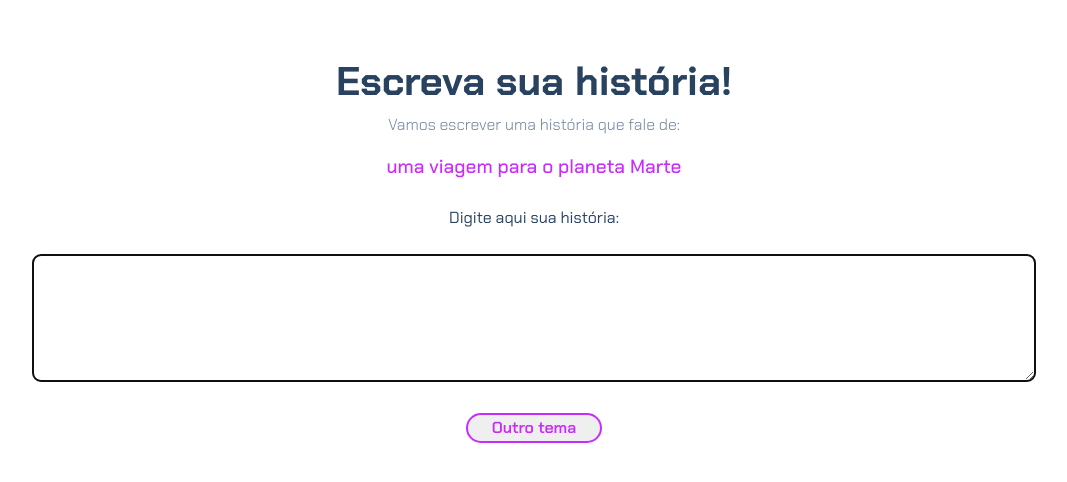
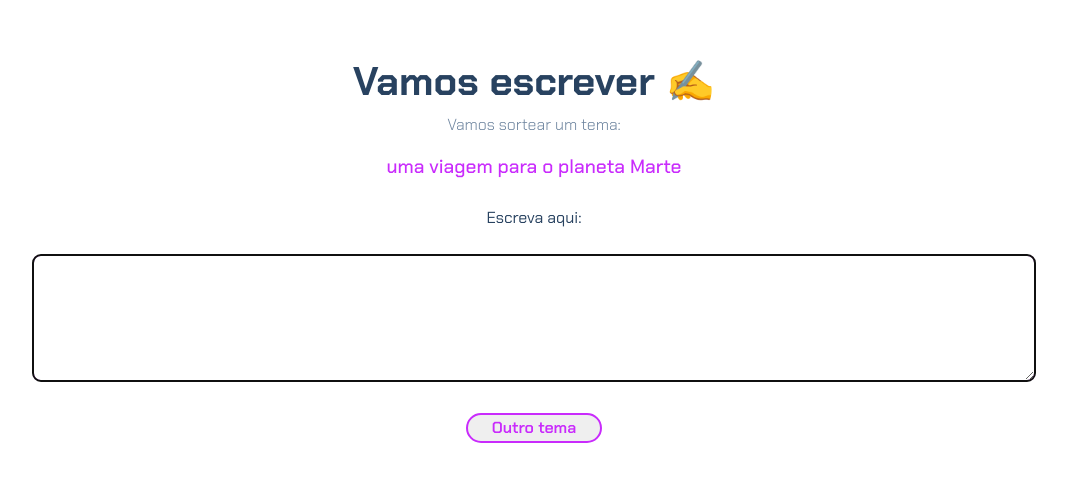
Before and after one commit to femascheti/escreva-sua-historia, a plain HTML site: page index.html in a window 1280 px wide. Shown: the part 150-632 px from the top of the page, without its empty margins (106-1173 px from the left). Drawn offline with nearby package versions, Linux system fonts and the light colour scheme.

Commit message:
alteração de título e subtitulo
para abarcar crianças de 3 ano

```diff
--- a/index.html
+++ b/index.html
@@ -13,12 +13,12 @@
 
 <body>
   <div class="container text-center">
-    <h1>Escreva sua história!</h1>
-    <p class="lead">Vamos escrever uma história que fale de:</p>
+    <h1>Vamos escrever ✍ </h1>
+    <p class="lead">Vamos sortear um tema:</p>
     <div class="frase-display" id="fraseDisplay"></div>
     <div>
       <br class="row">
-      <label class="col" for="fraseInput">Digite aqui sua história:</label>
+      <label class="col" for="fraseInput">Escreva aqui:</label>
       <br>
       <textarea id="fraseInput" class="frase-input col rounded-3 my-4" autofocus></textarea>
     </div>
```
